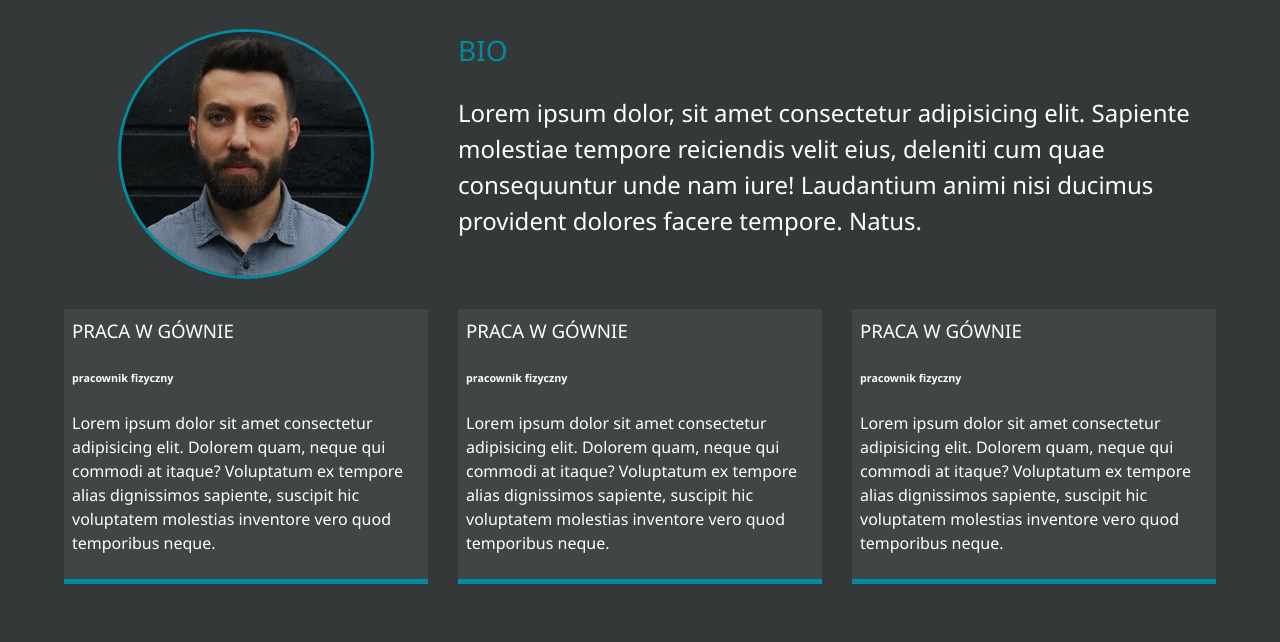
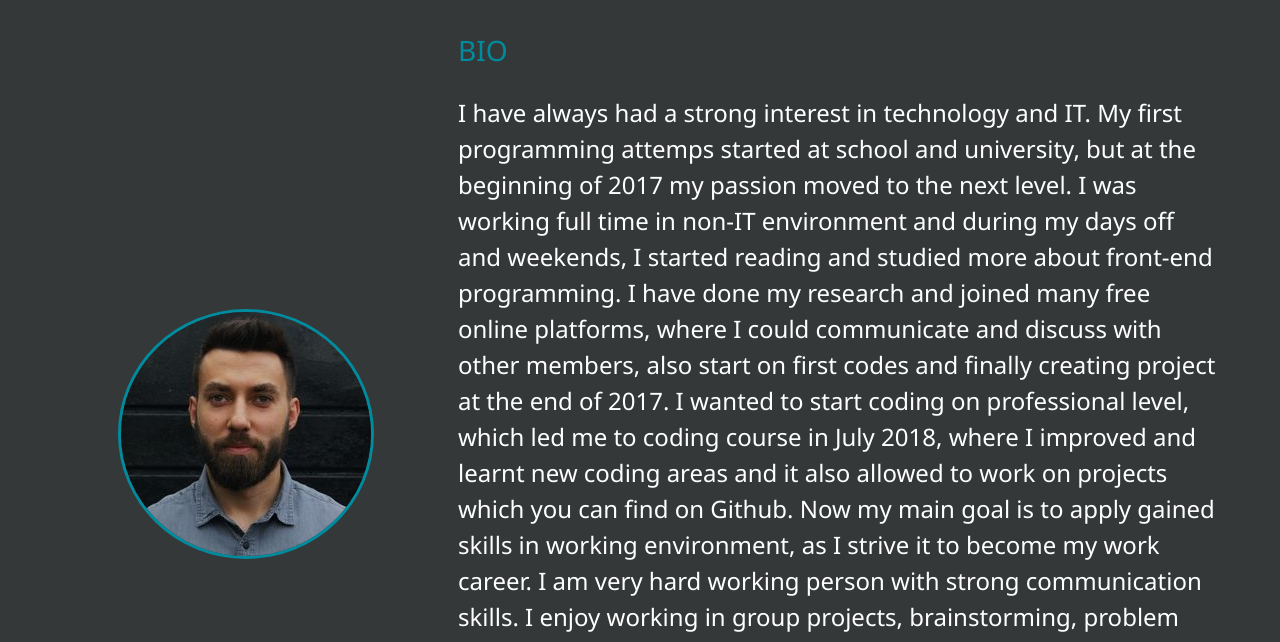
Before and after one commit to VNM90/portfolio, a website: page dist/about.html in a window 1280 px wide. Shown: the part 253-895 px from the top of the page. Drawn offline with Linux system fonts and the light colour scheme.

Commit message:
text added

```diff
--- a/dist/about.html
+++ b/dist/about.html
@@ -1,19 +1,20 @@
 <!DOCTYPE html>
 <html lang="en">
-
   <head>
-    <meta charset="UTF-8">
-    <meta name="viewport" content="width=device-width, initial-scale=1.0">
-    <meta http-equiv="X-UA-Compatible" content="ie=edge">
-    <link rel="stylesheet" href="https://use.fontawesome.com/releases/v5.3.1/css/all.css"
+    <meta charset="UTF-8" />
+    <meta name="viewport" content="width=device-width, initial-scale=1.0" />
+    <meta http-equiv="X-UA-Compatible" content="ie=edge" />
+    <link
+      rel="stylesheet"
+      href="https://use.fontawesome.com/releases/v5.3.1/css/all.css"
       integrity="sha384-mzrmE5qonljUremFsqc01SB46JvROS7bZs3IO2EmfFsd15uHvIt+Y8vEf7N7fWAU"
-        crossorigin="anonymous">
-    <link rel="stylesheet" href="css/main.css">
+      crossorigin="anonymous"
+    />
+    <link rel="stylesheet" href="css/main.css" />
     <title>About Me</title>
   </head>
 
   <body>
-
     <header>
       <div class="menu-btn">
         <div class="btn-line"></div>
@@ -21,87 +22,114 @@
         <div class="btn-line"></div>
       </div>
       <nav class="menu">
-            <div class="menu-branding">
-                <div class="portrait"></div>
-            </div>
+        <div class="menu-branding"><div class="portrait"></div></div>
         <ul class="menu-nav">
           <li class="nav-item">
-                    <a href="index.html" class="nav-link">
-                        Home
-                    </a>
+            <a href="index.html" class="nav-link"> Home </a>
           </li>
           <li class="nav-item current ">
-                    <a href="about.html" class="nav-link">
-                        About Me
-                    </a>
+            <a href="about.html" class="nav-link"> About Me </a>
           </li>
           <li class="nav-item">
-                    <a href="work.html" class="nav-link">
-                        My work
-                    </a>
+            <a href="work.html" class="nav-link"> My work </a>
           </li>
           <li class="nav-item">
-                    <a href="contact.html" class="nav-link">
-                        Contact
-                    </a>
+            <a href="contact.html" class="nav-link"> Contact </a>
           </li>
         </ul>
       </nav>
     </header>
     <main id="about">
-        <h1 class="lg-heading">
-            About <span class="text-secondary">Me</span>
-        </h1>
-        <h2 class="sm-heading">
-            Let me tell you a few things...
-        </h2>
+      <h1 class="lg-heading">About <span class="text-secondary">Me</span></h1>
+      <h2 class="sm-heading">Let me tell you a few things...</h2>
       <div class="about-info">
-            <img src="img/portrait3.jpeg" alt="Arek Tkaczyk"
-                class="bio-image">
+        <img src="img/portrait3.jpeg" alt="Arek Tkaczyk" class="bio-image" />
         <div class="bio">
           <h3 class="text-secondary">BIO</h3>
-                <p>Lorem ipsum dolor, sit amet consectetur
-                    adipisicing elit. Sapiente molestiae
-                    tempore reiciendis velit eius, deleniti
-                    cum quae consequuntur unde nam iure!
-                    Laudantium animi nisi ducimus provident
-                    dolores facere tempore. Natus.</p>
+          <p>
+            I have always had a strong interest in technology and IT. My first
+            programming attemps started at school and university, but at the
+            beginning of 2017 my passion moved to the next level. I was working
+            full time in non-IT environment and during my days off and weekends,
+            I started reading and studied more about front-end programming. I
+            have done my research and joined many free online platforms, where I
+            could communicate and discuss with other members, also start on
+            first codes and finally creating project at the end of 2017. I
+            wanted to start coding on professional level, which led me to coding
+            course in July 2018, where I improved and learnt new coding areas
+            and it also allowed to work on projects which you can find on
+            Github. Now my main goal is to apply gained skills in working
+            environment, as I strive it to become my work career. I am very hard
+            working person with strong communication skills. I enjoy working in
+            group projects, brainstorming, problem solving and I have got good
+            eye to details. I am very flexible when it comes to learning new
+            technologies and I am always open to new challenges. Because I am a
+            good listener, I always try onboard any constructive criticism and
+            feedback, as I know it is the key part of learning curve and my
+            personal growth.
+          </p>
         </div>
         <div class="job job1">
-                <h3>PRACA W GÓWNIE</h3>
-                <h6>pracownik fizyczny</h6>
-                <p>Lorem ipsum dolor sit amet consectetur
-                    adipisicing elit. Dolorem quam, neque
-                    qui commodi at itaque? Voluptatum ex
-                    tempore alias dignissimos sapiente,
-                    suscipit hic voluptatem molestias
-                    inventore vero quod temporibus neque.</p>
+          <h3>MY PAST</h3>
+          <!-- <h6>pracownik fizyczny</h6> -->
+          <p>
+            I finished university in Poland and gained a Bachelor’s degree in
+            Management at Lublin University of Technology. I think I was not
+            mature enough or maybe way too scared to make the right decision
+            because I struggled with the choice between Management and Computer
+            Science. It is not like I am not grateful for this higher education
+            because every new experience can teach me something about myself,
+            although computers have accompanied me from my youngest years. I
+            still remember when my mother gave my yellow book with general
+            knowledge which included information about how to build a computer
+            and networks. That event put a mark on me and has slowly evolved to
+            the final stage. So right now I would like to challenge myself and I
+            am proud that this time I am doing something that is really
+            important for me.
+          </p>
         </div>
         <div class="job job2">
-                <h3>PRACA W GÓWNIE</h3>
-                <h6>pracownik fizyczny</h6>
-                <p>Lorem ipsum dolor sit amet consectetur
-                    adipisicing elit. Dolorem quam, neque
-                    qui commodi at itaque? Voluptatum ex
-                    tempore alias dignissimos sapiente,
-                    suscipit hic voluptatem molestias
-                    inventore vero quod temporibus neque.</p>
+          <h3>INTEREST</h3>
+          <!-- <h6>pracownik fizyczny</h6> -->
+          <p>
+            I believe that I am realistic person who is strong enough
+            emotionally to survive any pressure from bad environment. I am good
+            listener with honest attitude to people(sometimes way too
+            straightforward :D) . I am passionate about developing myself so I
+            always try to find opportunities to learn every day. My main
+            activities are programming, running, street workout, reading books
+            and technological news, collecting vinyl records, playing electric
+            guitar, photography. Another thing worth mentioning is that I really
+            appreciate knowledgeable and experienced people who sacrifice their
+            free time to share all their abilities and skills with others. One
+            day I would like to be like one of them and inspire people to focus
+            what is really important in particular area of life.
+          </p>
         </div>
         <div class="job job3">
-                <h3>PRACA W GÓWNIE</h3>
-                <h6>pracownik fizyczny</h6>
-                <p>Lorem ipsum dolor sit amet consectetur
-                    adipisicing elit. Dolorem quam, neque
-                    qui commodi at itaque? Voluptatum ex
-                    tempore alias dignissimos sapiente,
-                    suscipit hic voluptatem molestias
-                    inventore vero quod temporibus neque.</p>
+          <h3>FUTURE PLANS</h3>
+          <!-- <h6>pracownik fizyczny</h6> -->
+          <p>
+            My dream is to be a full stack developer with design and graphics
+            skills. Moreover I try to think like a visionary person so I would
+            like to continue my path with artificial intelligence. AL is moving
+            rapidly from relevancy in technologically niche areas to impacting
+            every industry in the world. My main goal is to create a robot or
+            application that could really help children with autism. I know
+            robots like this already exist but they are not perfect. Basically
+            that area is not explored enough(especially in eastern Europe) so I
+            would like to put tremendous work and make it better. This has came
+            from my personal experience because I know someone who has autism so
+            that is not an empty promise. I know how hard is life when you live
+            with autistic child. This disorder has had a big influence on my
+            close family and has changed their life dramatically. So if I could
+            only have the chance to obtain necessary knowledge I will sacrifice
+            myself on that project.
+          </p>
         </div>
       </div>
     </main>
     <footer id="main-footer">Copyright &copy; 2018</footer>
     <script src="js/main.js"></script>
   </body>
-
-
 </html>
```
Lines whose indentation alone changed are shown as unchanged.
